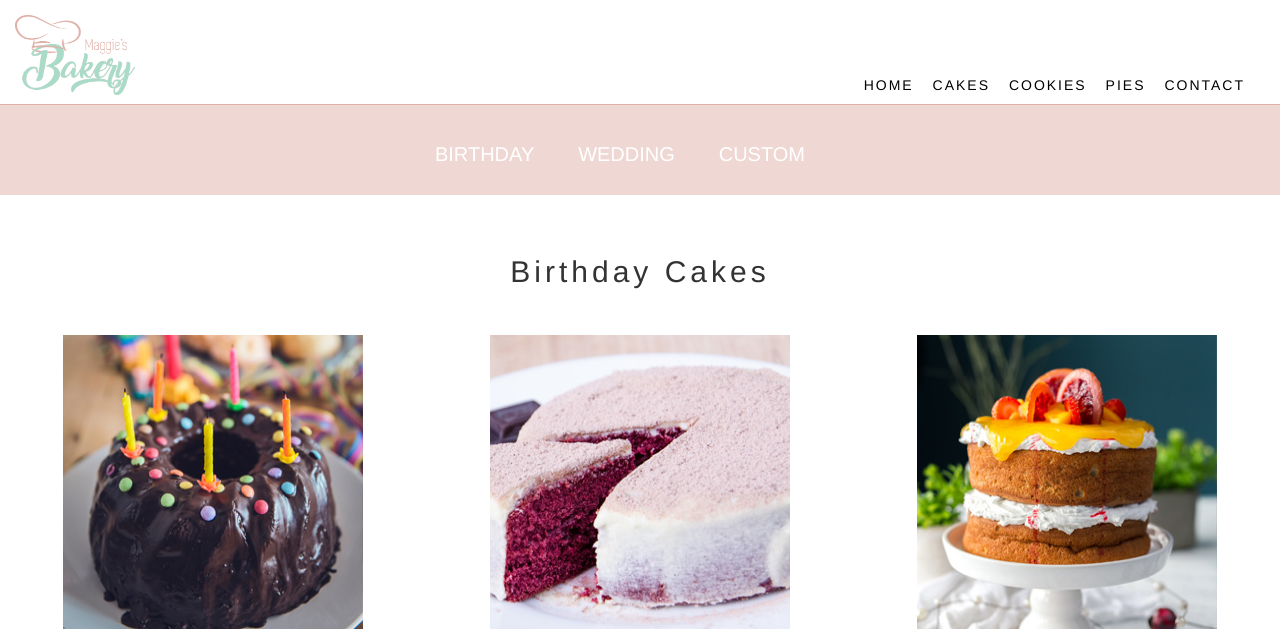
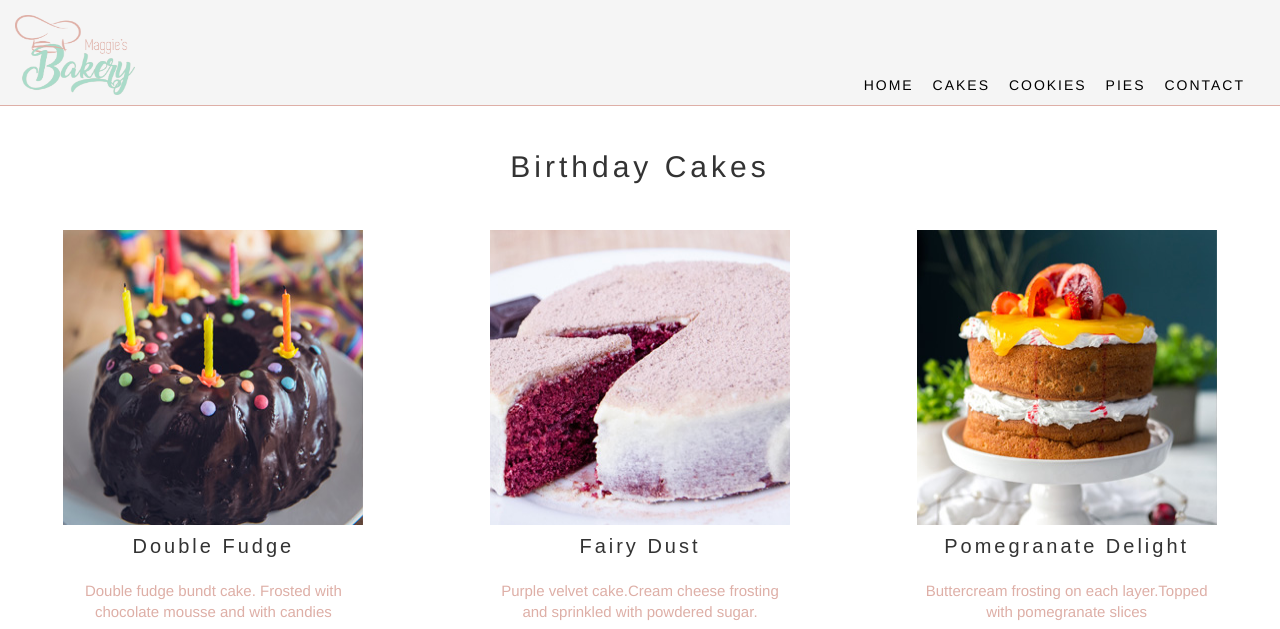
Before and after one commit to mfranl95/MaggiesBakery, a PHP site: page /cakes.html in a window 1280 px wide. Shown: the top 629 px of the page. Run offline with PHP 8.4, Linux system fonts and the light colour scheme; some libraries are stand-ins or nearby versions; some web fonts are replaced.

Commit message:
Update main.css

```diff
--- a/css/main.css
+++ b/css/main.css
@@ -15,11 +15,13 @@
 }
 
 header{
-	background: #fff;
-	height: 30px;
+	background: #f5f5f5;
 	border-bottom: 0.5px solid #deafa7;
-	padding-bottom: 25px;
-	height: 105px;
+	padding-bottom: 0px;
+	position: fixed;
+	height: auto;
+	z-index: 2;
+	width: 100%;
 }
 
 header::after{
```
